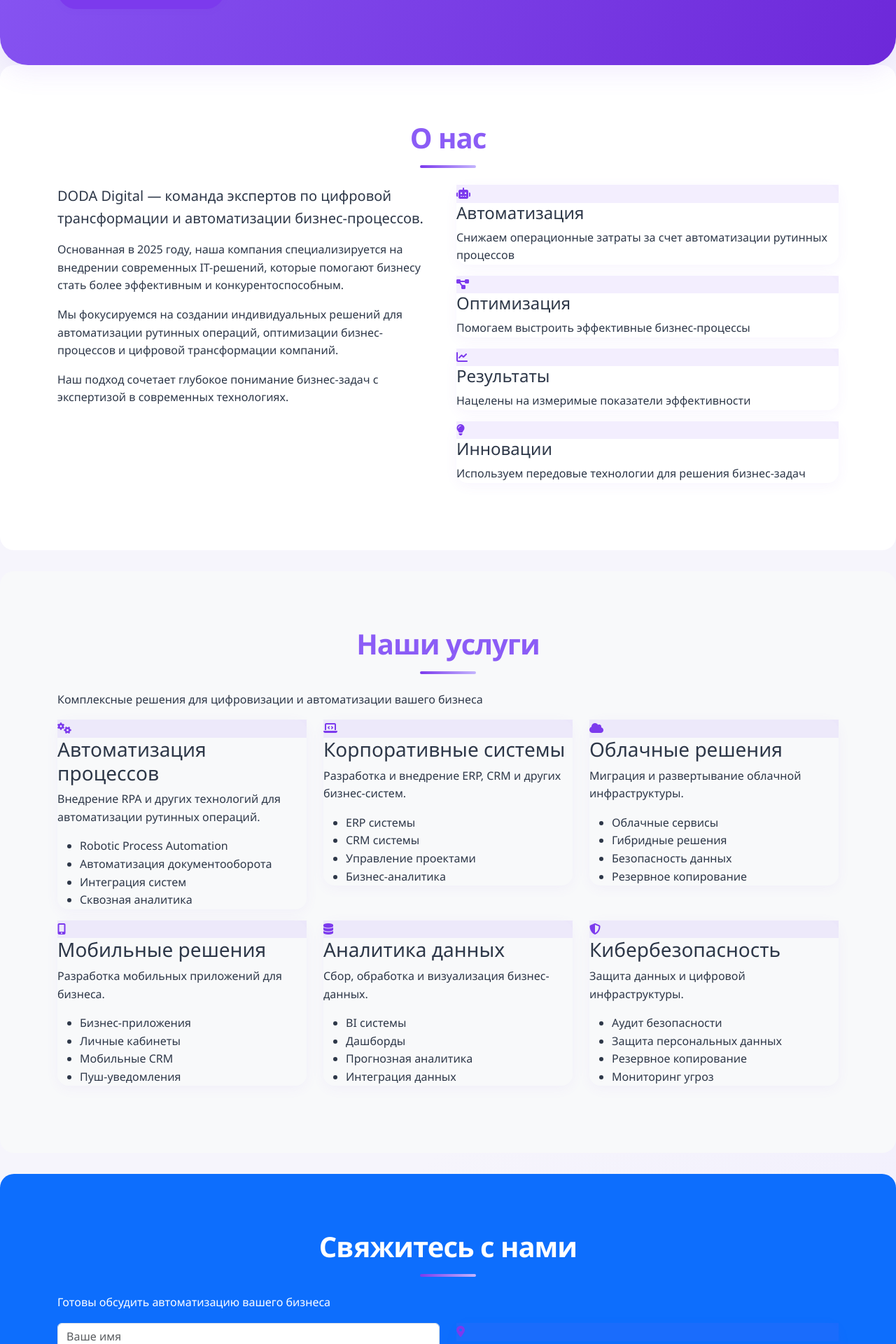
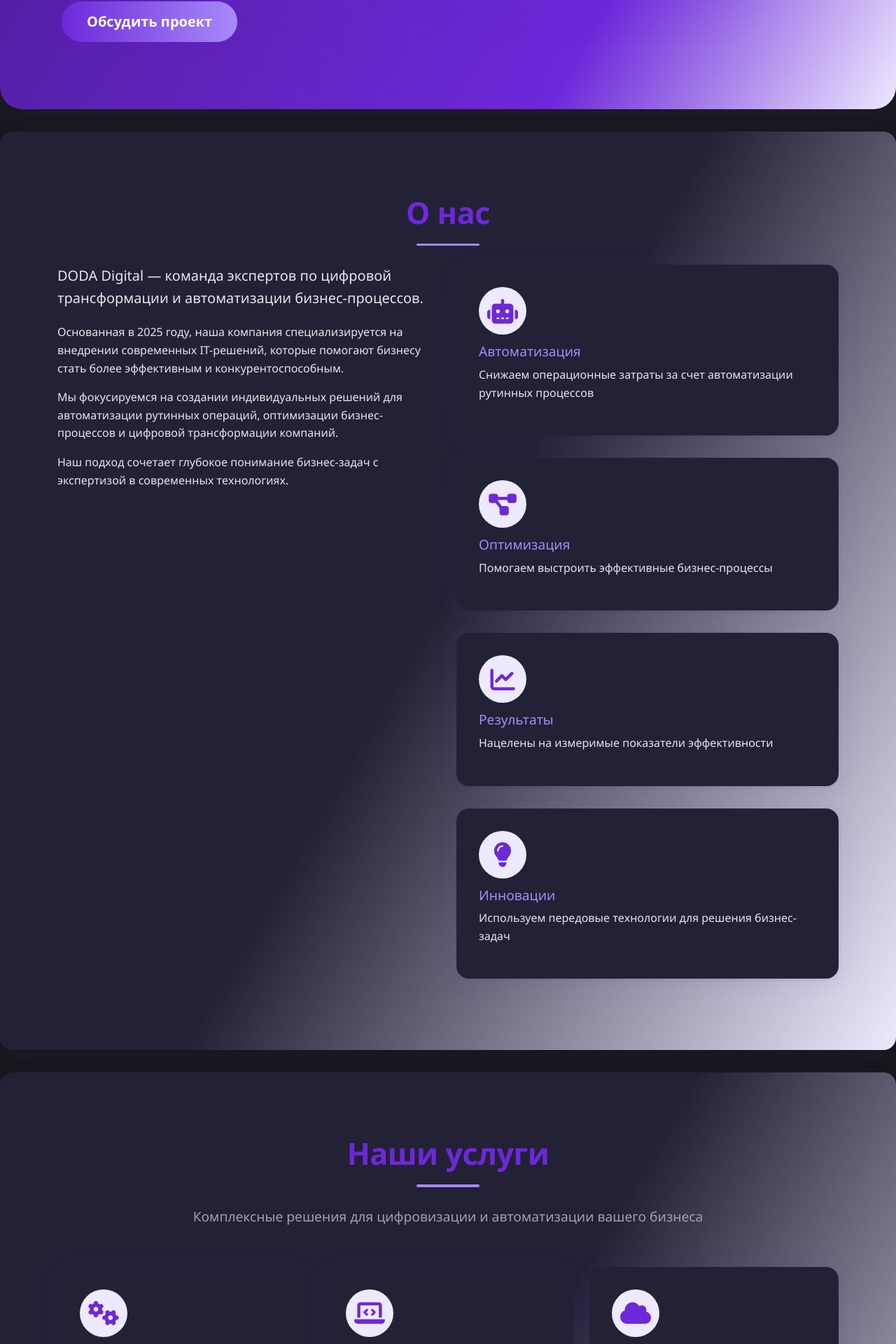
Before and after one commit to arlankamit/dodadigital, a PHP site: page / in a window 1280 px wide. Shown: the part 586-2506 px from the top of the page at 70% size. Run offline with PHP 8.4, Linux system fonts and the light colour scheme.

Commit message:
Update dodacss.css

```diff
--- a/dodacss.css
+++ b/dodacss.css
@@ -1,216 +1,403 @@
+/* =======================
+   Color Palette & Root
+   ======================= */
 :root {
-  --primary-color: #8b5cf6; /* Новый фиолетовый */
-  --secondary-color: #7c3aed; /* Фиолетовый акцент */
-  --dark-color: #6d28d9; /* Темно-фиолетовый */
-  --light-color: #f6f5fc; /* Немного более мягкий фон */
-  --white-color: #ffffff;
-  --black-color: #2d3748;
-  --gray-color: #718096;
-  --success-color: #38a169;
-  --danger-color: #e53e3e;
-  --warning-color: #dd6b20;
-  --info-color: #6366f1; /* Светло-фиолетовый */
+  --primary-color: #6d28d9;    /* Deep violet */
+  --primary-dark: #4c1d95;     /* Darker violet */
+  --primary-light: #a78bfa;    /* Pastel violet */
+  --primary-pastel: #ede9fe;   /* Very soft pastel */
+  --secondary-color: #a78bfa;  /* Accent pastel violet */
+  --accent-color: #c4b5fd;     /* Light accent */
+  --background-color: #18181b; /* Very dark background */
+  --surface-color: #232136;    /* Card surface */
+  --white-color: #fff;
+  --gray-light: #e5e7eb;
+  --gray-color: #a1a1aa;
+  --gray-dark: #52525b;
+  --success-color: #4ade80;
+  --danger-color: #f87171;
+  --warning-color: #fbbf24;
+  --info-color: #818cf8;
+  --shadow: 0 4px 32px rgba(109,40,217,0.08), 0 1.5px 6px rgba(0,0,0,0.10);
+  --radius: 18px;
+  --transition: all 0.3s cubic-bezier(.4,0,.2,1);
+  --transition-fast: all 0.2s cubic-bezier(.4,0,.2,1);
 }
 
-/* Улучшенные плавные переходы и фон */
+/* ====== Global Reset ====== */
+*,
+*::before,
+*::after {
+  box-sizing: border-box;
+  margin: 0; padding: 0;
+}
+
+html {
+  scroll-behavior: smooth;
+  background: var(--background-color);
+}
+
 body {
   font-family: 'Segoe UI', Tahoma, Geneva, Verdana, sans-serif;
-  color: var(--black-color);
+  background: linear-gradient(135deg, var(--background-color) 60%, var(--primary-pastel) 100%);
+  color: var(--gray-light);
+  min-height: 100vh;
   line-height: 1.6;
   padding-top: 80px;
-  background: linear-gradient(135deg, var(--light-color) 60%, #ede9fe 100%);
-  transition: background 0.5s;
+  transition: var(--transition);
 }
 
-/* Ссылки */
+img, video {
+  max-width: 100%;
+  border-radius: var(--radius);
+  box-shadow: var(--shadow);
+}
+
 a {
+  color: var(--primary-light);
   text-decoration: none;
-  color: var(--primary-color);
-  transition: color 0.3s cubic-bezier(.4,0,.2,1);
+  transition: color 0.2s;
   border-bottom: 1px solid transparent;
 }
-
-a:hover {
-  color: var(--secondary-color);
+a:hover, a:focus {
+  color: var(--primary-color);
   border-bottom: 1px solid var(--secondary-color);
 }
 
-/* Кнопки */
-.btn {
-  padding: 12px 30px;
-  border-radius: 30px;
-  font-weight: 600;
-  transition:
-    background 0.3s cubic-bezier(.4,0,.2,1),
-    color 0.3s cubic-bezier(.4,0,.2,1),
-    box-shadow 0.3s cubic-bezier(.4,0,.2,1),
-    transform 0.2s cubic-bezier(.4,0,.2,1);
-  border: none;
-  box-shadow: 0 2px 8px rgba(124, 58, 237, 0.08);
+/* ========== Typography ========== */
+h1, h2, h3, h4, h5, h6 {
+  color: var(--primary-light);
+  margin-bottom: 0.5em;
+  font-family: inherit;
+  line-height: 1.2;
+}
+h1 { font-size: 2.8rem; }
+h2 { font-size: 2.1rem; }
+h3 { font-size: 1.5rem; }
+h4 { font-size: 1.2rem; }
+p {
+  color: var(--gray-light);
+  margin-bottom: 1em;
 }
 
-.btn-primary {
-  background-color: var(--secondary-color);
-  color: var(--white-color);
-}
-
-.btn-primary:hover {
-  background-color: #a78bfa;
-  color: #fff;
-  transform: translateY(-2px) scale(1.03);
-  box-shadow: 0 6px 18px rgba(124, 58, 237, 0.19);
-}
-
-.btn-outline-primary {
-  border: 2px solid var(--secondary-color);
-  color: var(--secondary-color);
-  background: transparent;
-}
-
-.btn-outline-primary:hover {
-  background-color: var(--secondary-color);
-  color: var(--white-color);
-  box-shadow: 0 6px 18px rgba(124, 58, 237, 0.19);
-}
-
-/* Секции */
+/* ========== Section ========== */
 .section {
-  padding: 80px 0;
-  background: rgba(139, 92, 246, 0.02); /* Subtle violet overlay */
-  border-radius: 20px;
-  margin-bottom: 30px;
-  transition: background 0.3s;
+  padding: 90px 0 70px 0;
+  background: linear-gradient(120deg, var(--surface-color) 50%, var(--primary-pastel) 100%);
+  border-radius: var(--radius);
+  margin: 2rem 0;
+  box-shadow: var(--shadow);
+  animation: fadeIn 1.2s;
 }
 
 .section-title {
-  font-size: 2.5rem;
+  font-size: 2.7rem;
   font-weight: 800;
-  margin-bottom: 1.5rem;
   text-align: center;
   color: var(--primary-color);
-  letter-spacing: -1px;
+  margin-bottom: 1.7rem;
+  letter-spacing: -.5px;
   position: relative;
 }
 
 .section-title:after {
   content: '';
   display: block;
-  width: 80px;
-  height: 4px;
-  background: linear-gradient(90deg, var(--secondary-color), #c4b5fd 100%);
-  margin: 15px auto;
+  width: 90px;
+  height: 3.5px;
+  background: linear-gradient(90deg, var(--primary-light), var(--secondary-color) 70%);
+  margin: 18px auto;
   border-radius: 2px;
 }
 
-/* Навигация */
-.navbar {
-  padding: 15px 0;
-  background: var(--primary-color) !important;
-  box-shadow: 0 2px 14px rgba(139, 92, 246, 0.08);
-  transition: background 0.4s, box-shadow 0.3s;
+.section-subtitle {
+  color: var(--gray-color);
+  text-align: center;
+  font-size: 1.2rem;
+  margin-bottom: 3.5rem;
 }
 
-.navbar.scrolled {
-  background: var(--white-color) !important;
-  box-shadow: 0 4px 16px rgba(139, 92, 246, 0.13);
+/* ========== Buttons ========== */
+.btn {
+  padding: 14px 36px;
+  border-radius: 40px;
+  font-weight: 600;
+  display: inline-block;
+  background: var(--primary-light);
+  color: var(--background-color);
+  border: none;
+  box-shadow: 0 2px 16px rgba(109,40,217,0.08);
+  cursor: pointer;
+  transition: var(--transition);
+  margin: 0.3em;
 }
 
-.nav-link {
+.btn-primary {
+  background: linear-gradient(90deg, var(--primary-color), var(--primary-light) 100%);
+  color: var(--white-color);
+}
+.btn-primary:hover, .btn-primary:focus {
+  background: var(--primary-dark);
+  color: var(--secondary-color);
+  box-shadow: 0 6px 22px rgba(109,40,217,0.14);
+  transform: translateY(-2px) scale(1.04);
+}
+
+.btn-outline-primary {
+  background: transparent;
+  border: 2px solid var(--primary-light);
+  color: var(--primary-light);
+}
+.btn-outline-primary:hover {
+  background: var(--primary-light);
+  color: var(--background-color);
+}
+
+.btn-light {
+  background: var(--primary-pastel);
+  color: var(--primary-color);
+}
+.btn-light:hover {
+  background: var(--primary-light);
+  color: var(--background-color);
+}
+
+/* ========== NAVBAR ========== */
+.navbar {
+  padding: 18px 0;
+  background: var(--surface-color);
+  border-bottom: 1.5px solid var(--primary-pastel);
+  box-shadow: 0 2px 16px rgba(109,40,217,0.08);
+  position: fixed;
+  width: 100%;
+  top: 0; left: 0; z-index: 900;
+  transition: var(--transition);
+}
+
+.navbar .nav-link {
+  color: var(--primary-light) !important;
   font-weight: 600;
-  padding: 8px 15px !important;
-  color: var(--white-color) !important;
-  transition: color 0.3s;
+  padding: 10px 18px;
+  border-radius: 22px;
+  margin: 0 6px;
+  transition: var(--transition-fast);
   position: relative;
 }
-
-.nav-link:hover, .navbar.scrolled .nav-link:hover {
-  color: var(--secondary-color) !important;
+.navbar .nav-link:hover,
+.navbar .nav-link.active {
+  background: var(--primary-dark);
+  color: var(--accent-color) !important;
+  box-shadow: 0 2px 14px rgba(167,139,250,0.10);
 }
 
-.nav-link:after {
-  content: '';
-  position: absolute;
-  bottom: 4px;
-  left: 16px;
-  width: 0;
-  height: 2px;
-  background: var(--secondary-color);
-  transition: width 0.25s;
+.navbar-brand img {
+  height: 40px;
+  transition: transform 0.2s;
 }
+.navbar-brand img:hover { transform: scale(1.1); }
 
-.nav-link:hover:after {
-  width: calc(100% - 32px);
-}
-
-/* Герой секция */
+/* ========== HERO ========== */
 .hero-section {
-  background: linear-gradient(120deg, var(--primary-color), var(--dark-color) 100%);
+  background: linear-gradient(120deg, var(--primary-dark), var(--primary-color) 70%, var(--primary-pastel) 100%);
   color: var(--white-color);
-  padding: 120px 0 80px;
-  position: relative;
-  border-radius: 0 0 40px 40px;
-  box-shadow: 0 12px 36px rgba(139, 92, 246, 0.10);
-  overflow: hidden;
+  padding: 140px 0 90px;
+  border-radius: 0 0 32px 32px;
+  box-shadow: 0 12px 48px rgba(109,40,217,0.10);
+  min-height: 60vh;
+  display: flex; flex-direction: column; align-items: center; justify-content: center;
+  animation: fadeIn 1.2s;
 }
 
 .hero-section h1 {
-  font-size: 2.8rem;
-  font-weight: 800;
-  letter-spacing: -1.2px;
-  margin-bottom: 1.5rem;
+  font-size: 3rem;
+  font-weight: 900;
+  letter-spacing: -2px;
+  margin-bottom: 1.2rem;
+  text-shadow: 0 6px 24px rgba(109,40,217,0.13);
+}
+.hero-section .lead {
+  font-size: 1.3rem;
+  opacity: 0.96;
+  margin-bottom: 2.3rem;
+}
+.hero-buttons {
+  display: flex; gap: 18px; margin-top: 36px; flex-wrap: wrap;
+}
+.hero-image {
+  border-radius: var(--radius);
+  box-shadow: 0 18px 54px rgba(109,40,217,0.14);
+  animation: float 7s ease-in-out infinite;
+  transition: var(--transition);
+}
+.hero-image:hover { transform: scale(1.03); }
+
+@keyframes float {
+  0%   { transform: translateY(0);}
+  50%  { transform: translateY(-18px);}
+  100% { transform: translateY(0);}
 }
 
-.hero-section .lead {
-  font-size: 1.25rem;
+/* ========== CARDS, ITEMS ========== */
+.card, .value-item, .service-card, .contact-info {
+  background: var(--surface-color);
+  border-radius: var(--radius);
+  box-shadow: var(--shadow);
+  padding: 2rem;
   margin-bottom: 2rem;
-  opacity: 0.92;
+  transition: var(--transition);
+}
+.card:hover, .value-item:hover, .service-card:hover {
+  box-shadow: 0 12px 40px rgba(109,40,217,0.17);
+  transform: translateY(-6px) scale(1.01);
+  border-color: var(--primary-light);
+}
+.value-icon, .service-icon, .contact-icon {
+  background: var(--primary-pastel);
+  color: var(--primary-color);
+  border-radius: 50%;
+  width: 68px; height: 68px;
+  display: flex; align-items: center; justify-content: center;
+  font-size: 2.2rem;
+  margin-right: 18px;
+  margin-bottom: 12px;
 }
 
-/* Карточки и элементы */
-.value-item,
-.service-card,
-.contact-info {
-  border-radius: 16px;
-  box-shadow: 0 4px 18px rgba(139, 92, 246, 0.06);
-  transition: box-shadow 0.3s, transform 0.3s;
+/* ========== FORMS ========== */
+input, textarea, select {
+  padding: 14px 16px;
+  border-radius: 10px;
+  border: 1.5px solid var(--primary-pastel);
+  background: var(--surface-color);
+  color: var(--primary-light);
+  font-size: 1em;
+  margin-bottom: 16px;
+  outline: none;
+  transition: var(--transition);
+}
+input:focus, textarea:focus, select:focus {
+  border-color: var(--primary-light);
+  box-shadow: 0 0 0 2px var(--primary-light);
+  background: var(--primary-pastel);
 }
 
-.value-item:hover,
-.service-card:hover {
-  transform: translateY(-5px) scale(1.01);
-  box-shadow: 0 10px 32px rgba(139, 92, 246, 0.15);
-  border-color: #c4b5fd;
+/* ========== BADGES ========== */
+.badge {
+  display: inline-block;
+  padding: 0.4em 1.2em;
+  border-radius: 16px;
+  font-size: 0.9em;
+  background: var(--primary-pastel);
+  color: var(--primary-color);
+  font-weight: 700;
+  margin: 0 0.3em 0.3em 0;
+  box-shadow: 0 1px 4px rgba(109,40,217,0.08);
 }
 
-.value-icon,
-.service-icon,
-.contact-icon {
-  background: rgba(139, 92, 246, 0.1);
-  color: var(--secondary-color);
+/* ========== MODALS ========== */
+.modal-content {
+  background: var(--surface-color);
+  border-radius: var(--radius);
+  border: none;
+  box-shadow: var(--shadow);
+  color: var(--gray-light);
+  animation: fadeIn 0.5s;
+}
+.modal-header {
+  background: var(--primary-color);
+  color: var(--white-color);
+  border-bottom: none;
+  border-radius: var(--radius) var(--radius) 0 0;
+}
+.btn-close {
+  filter: invert(1);
 }
 
-.service-card:hover .service-icon {
-  background: var(--secondary-color);
-  color: var(--white-color);
+/* ========== FOOTER ========== */
+.footer {
+  padding: 80px 0 30px 0;
+  background: var(--primary-dark);
+  color: var(--gray-light);
+  border-radius: 32px 32px 0 0;
+  box-shadow: 0 -6px 30px rgba(109,40,217,0.11);
 }
-
-/* Подвал */
-.footer {
-  padding: 80px 0 20px;
-  background: var(--dark-color);
-  color: var(--white-color);
-  border-radius: 32px 32px 0 0;
-}
-
 .footer-links a {
   color: var(--gray-color);
   transition: color 0.3s;
 }
-
 .footer-links a:hover {
-  color: var(--secondary-color);
+  color: var(--primary-light);
   padding-left: 5px;
   opacity: 1;
 }
 
-/* Адаптивность и прочее — оставить как есть или применить плавные переходы по аналогии */
+.social-links a {
+  background: var(--primary-pastel);
+  color: var(--primary-color);
+  display: inline-flex;
+  align-items: center;
+  justify-content: center;
+  width: 44px; height: 44px;
+  border-radius: 50%;
+  margin: 0 6px;
+  transition: var(--transition-fast);
+}
+.social-links a:hover {
+  background: var(--primary-light);
+  color: var(--primary-dark);
+  box-shadow: 0 4px 16px rgba(167,139,250,0.10);
+}
+
+/* ========== ANIMATIONS ========== */
+@keyframes fadeIn {
+  from { opacity: 0; }
+  to { opacity: 1; }
+}
+.fade-in { animation: fadeIn 0.7s; }
+
+@keyframes pulse {
+  0% { box-shadow: 0 0 0 0 rgba(124,58,237,0.19);}
+  70% { box-shadow: 0 0 0 14px rgba(124,58,237,0);}
+  100% { box-shadow: 0 0 0 0 rgba(124,58,237,0);}
+}
+.pulse {
+  animation: pulse 2.5s infinite;
+}
+
+/* ========== RESPONSIVE ========== */
+@media (max-width: 1199.98px) {
+  .hero-section { padding: 100px 0 60px; }
+  .section-title { font-size: 2.2rem; }
+}
+@media (max-width: 991.98px) {
+  .section { padding: 60px 0; }
+  .hero-section { padding: 80px 0 40px; }
+  .hero-section h1 { font-size: 2.2rem; }
+}
+@media (max-width: 767.98px) {
+  body { padding-top: 70px; }
+  .section { padding: 45px 0; }
+  .section-title { font-size: 1.7rem; }
+  .hero-section { padding: 60px 0 30px; text-align: center; }
+  .hero-buttons { justify-content: center; }
+  .hero-image { margin-top: 30px; max-width: 80%; }
+}
+@media (max-width: 575.98px) {
+  .section-title { font-size: 1.3rem; }
+  .navbar-brand img { width: 100px; }
+  .footer { padding: 45px 0 15px; text-align: center; }
+  .footer-links { margin-bottom: 30px; }
+  .social-links { justify-content: center; }
+}
+
+/* ========== UTILITY CLASSES ========== */
+.shadow-sm { box-shadow: 0 2px 8px rgba(109,40,217,0.09) !important; }
+.shadow-lg { box-shadow: 0 8px 36px rgba(109,40,217,0.16) !important; }
+.text-primary { color: var(--primary-light) !important; }
+.bg-primary { background: var(--primary-light) !important; }
+.rounded { border-radius: var(--radius) !important; }
+.mb-4 { margin-bottom: 1.5rem !important; }
+.mt-4 { margin-top: 1.5rem !important; }
+.pt-4 { padding-top: 1.5rem !important; }
+.pb-4 { padding-bottom: 1.5rem !important; }
+
+/* ========== END ========== */
```
